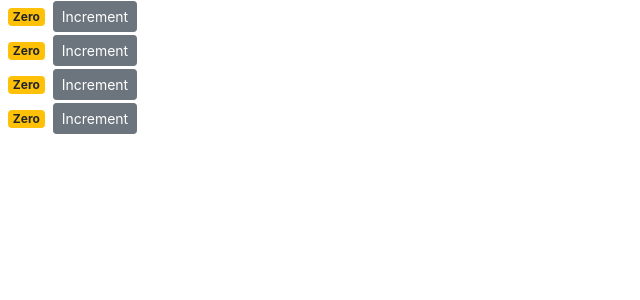
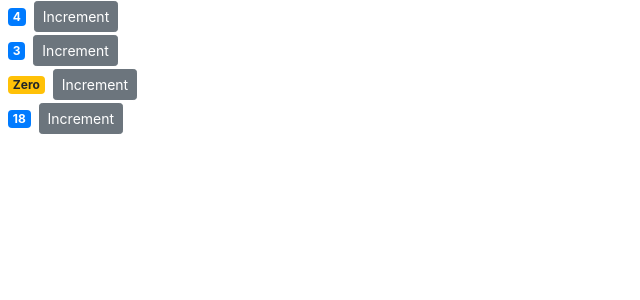
Before and after one commit to alexandre-aco-code/react-perso, a React (Create React App) app in the folder my-react-app/counter-app/: page / in a window 1280 px wide. Shown: the top 300 px of the page, without its empty margins (0-640 px from the left). Built offline with nearby package versions, Linux system fonts and the light colour scheme.

Commit message:
props works

```diff
--- a/my-react-app/counter-app/src/components/counter.jsx
+++ b/my-react-app/counter-app/src/components/counter.jsx
@@ -2,7 +2,7 @@ import React, { Component } from "react";
 
 class Counter extends Component {
   state = {
-    count: 0
+    count: this.props.valeur
   };
 
   handleIncrement = () => {
--- a/my-react-app/counter-app/src/components/counters.jsx
+++ b/my-react-app/counter-app/src/components/counters.jsx
@@ -2,14 +2,20 @@ import React, { Component } from 'react';
 import Counter from './counter';
 
 class Counters extends Component {
-    state = {  }
+    state = {
+        compteurs: [
+            { id: 1, valeur:4},
+            { id: 2, valeur:3},
+            { id: 3, valeur:0},
+            { id: 4, valeur:18},
+        ]
+    }
     render() {
         return (
             <React.Fragment>
-                <Counter />
-                <Counter />
-                <Counter />
-                <Counter />
+                {this.state.compteurs.map(compteur => {
+                    return <Counter key={compteur.id} valeur={compteur.valeur}/>
+                })}
             </React.Fragment>
         );
     }
```
